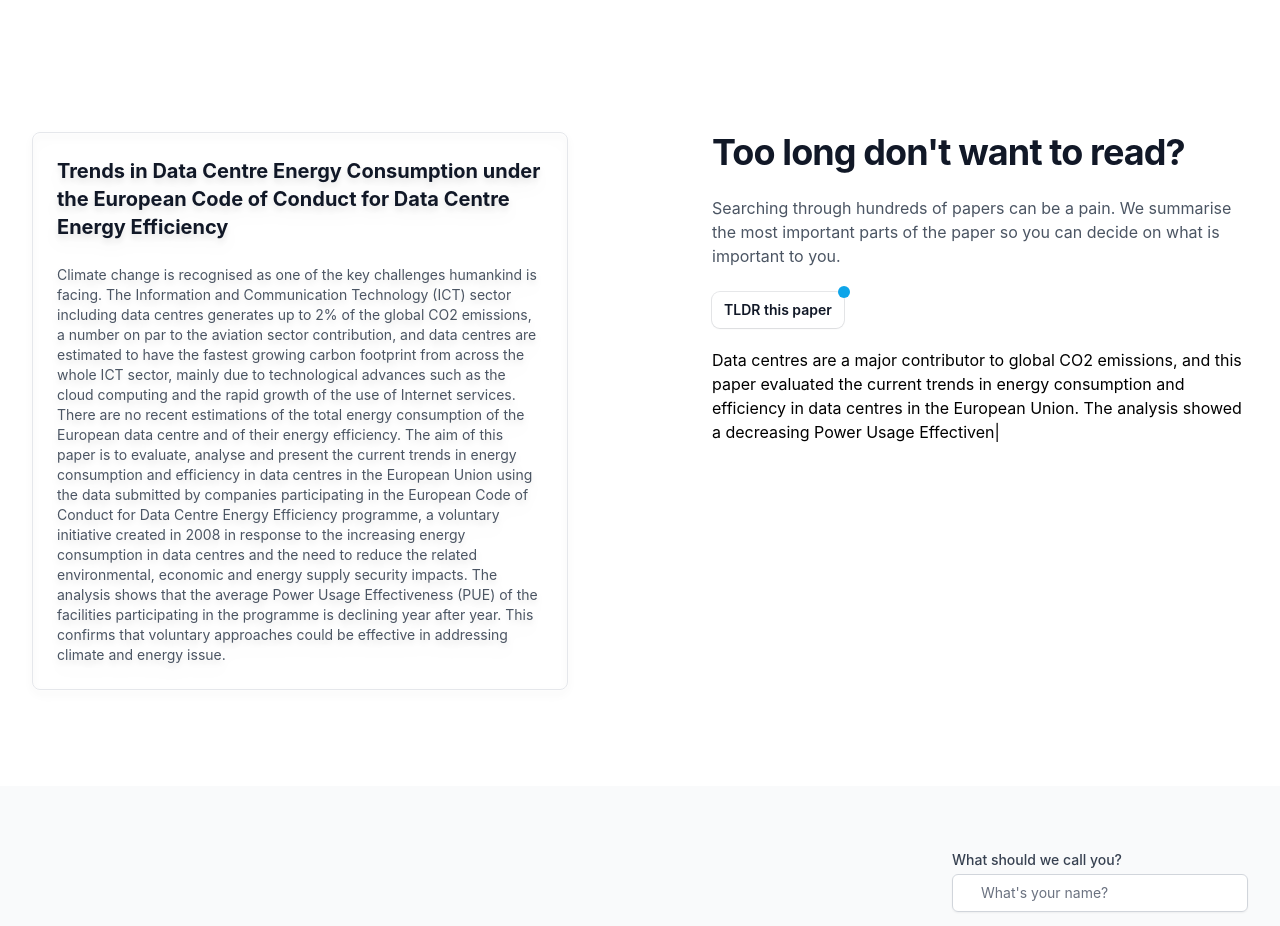
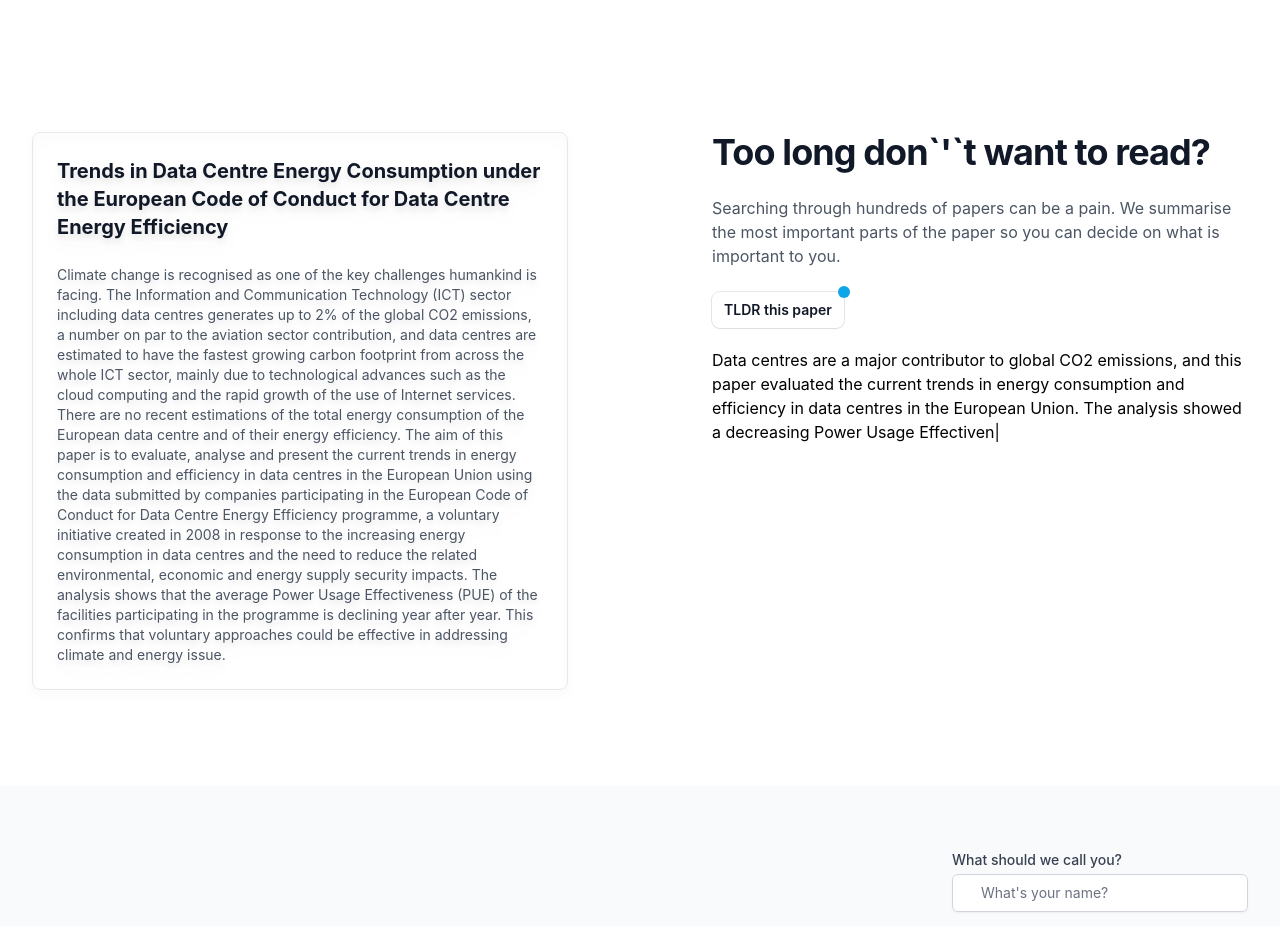
Before and after one commit to musdotdigital/san-pelligrino, a Next.js app: page / in a window 1280 px wide. Shown: the part 1320-2246 px from the top of the page. Built offline with nearby package versions, Linux system fonts and the light colour scheme.

Commit message:
apos fix

```diff
--- a/pages/index.tsx
+++ b/pages/index.tsx
@@ -210,7 +210,7 @@ function Home() {
                     </div>
                     <div className="col-span-1">
                         <h2 className="text-3xl font-bold tracking-tight text-gray-900 sm:text-4xl">
-                            Too long don't want to read?
+                            Too long don`&apos;`t want to read?
                         </h2>
                         <p className="mt-6 text-md pb-3 text-gray-600 ">
                             Searching through hundreds of papers can be a pain. We summarise the
```
